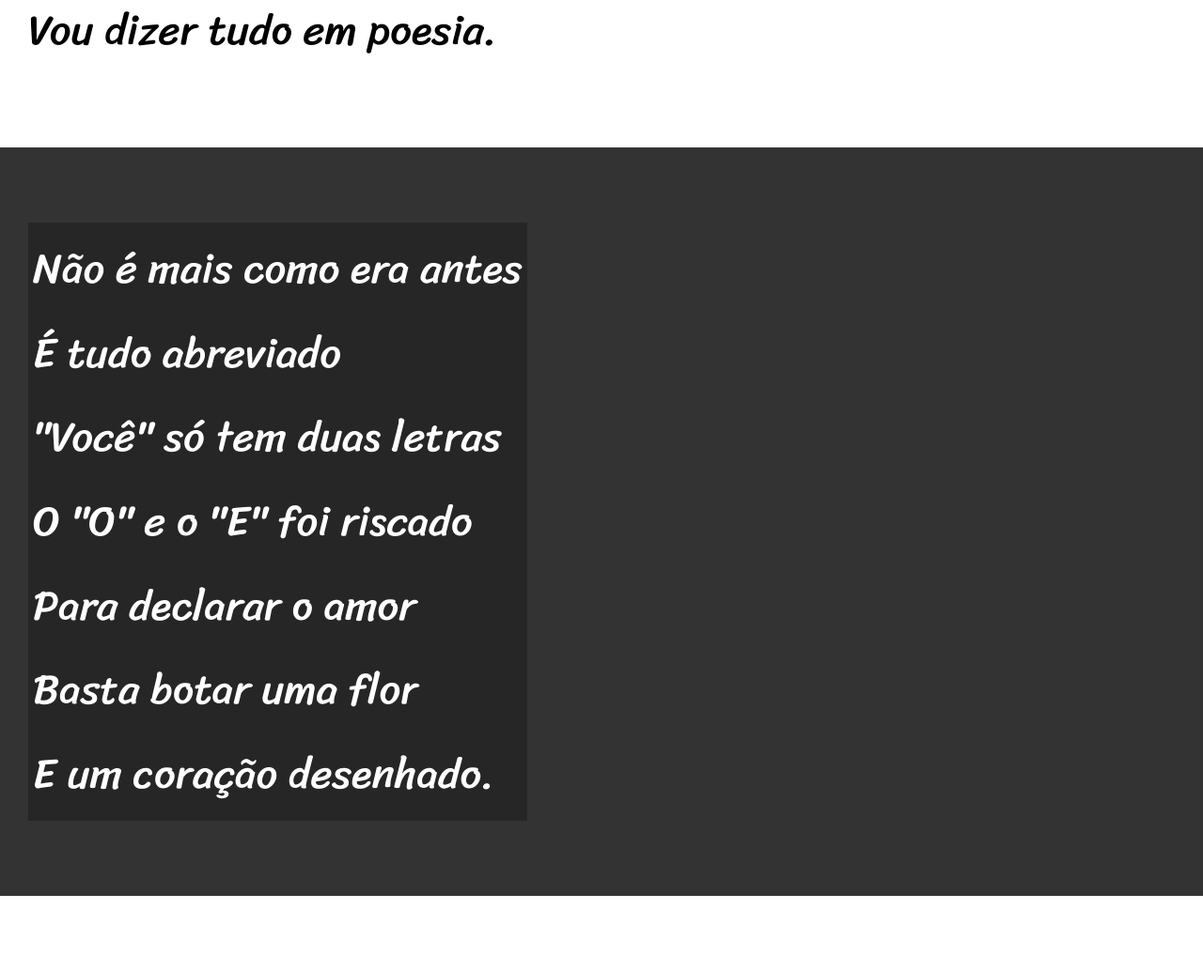
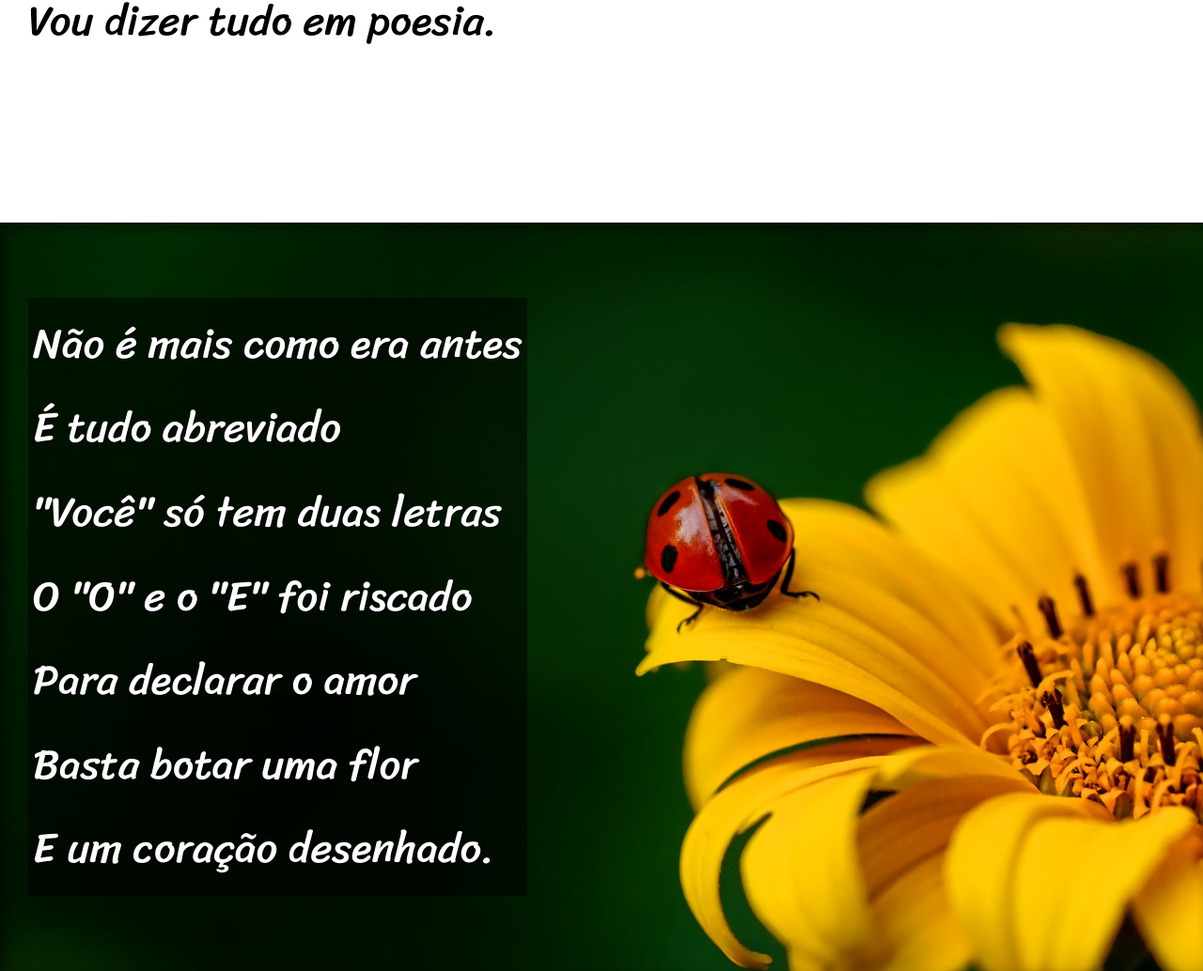
Before and after one commit to gabrielfernandes3/html-css, a plain HTML site: page desafios/d012/inde.html in a window 1280 px wide. Shown: the part 900-1934 px from the top of the page at 94% size. Drawn offline with Linux system fonts and the light colour scheme.

Commit message:
finalização do site

```diff
--- a/desafios/d012/inde.html
+++ b/desafios/d012/inde.html
@@ -25,7 +25,7 @@
         </p>
     </section>
 
-    <section class="imagem">
+    <section class="imagem" id="img01">
         <p>
             Não é mais como era antes<br>
             É tudo abreviado<br>
@@ -59,7 +59,7 @@
         </p>
     </section>
 
-    <section class="imagem">
+    <section class="imagem" id="img02">
         <p>
             Tenho saudade das cartas<br>
             Escritas com a própria mão<br>
--- a/desafios/d012/style.css
+++ b/desafios/d012/style.css
@@ -13,7 +13,6 @@
 * {
     margin: 0px;
     padding: 0px ;
-    font-family: var(--fonte3);
     font-size: 1em;
 }
 
@@ -59,6 +58,10 @@ section {
     font-size: 3.5vw;
 }
 
+section > p {
+    padding-bottom: 2em;
+}
+
 section.normal {
     background-color: #fff;
     color: black;
@@ -67,12 +70,25 @@ section.normal {
 section.imagem {
     background-color: rgb(51, 51, 51);
     color: #fff;
+    box-shadow: inset 6px 6px 13px 0px rgba(0, 0, 0, 0.452);
+    background-size: cover;
+    background-attachment: fixed;
 }
 
 section.imagem > p {
     display: inline-block;
-    background-color: rgba(0, 0, 0, 0.253);
+    background-color: rgba(0, 0, 0, 0.5);
     padding: 5px;
+    text-shadow: 1px 1px 0px black;
+}
+
+section#img01 {
+    background-image: url('../d012/imagens/background001.jpg');
+    background-position: right center;
+}
+
+section#img02 {
+    background-image: url('../d012/imagens/background002.jpg');
 }
 
 footer {
@@ -80,4 +96,5 @@ footer {
     color: #fff;
     text-align: center;
     padding: 10px;
+    font-family: Arial, Helvetica, sans-serif;
 }
```
